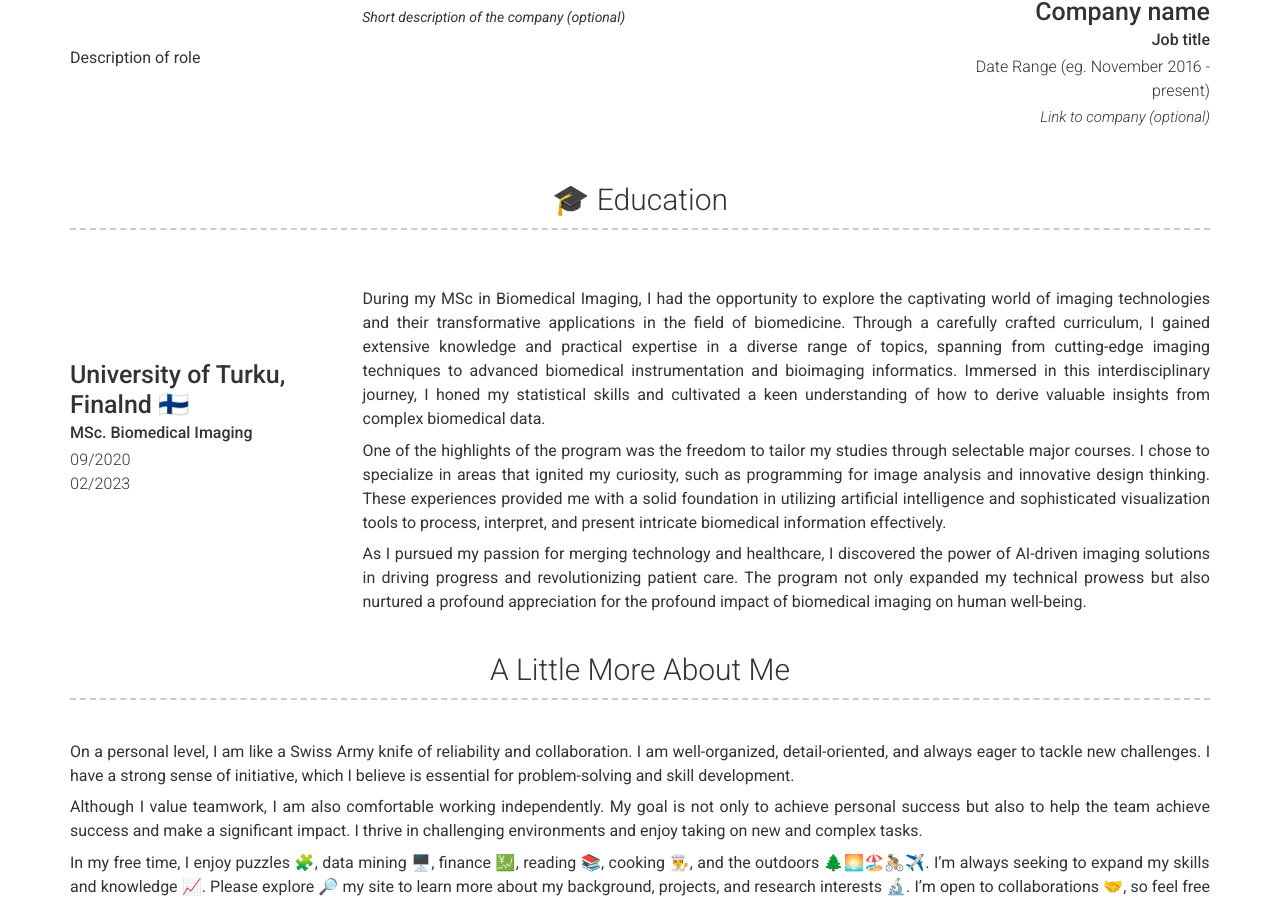
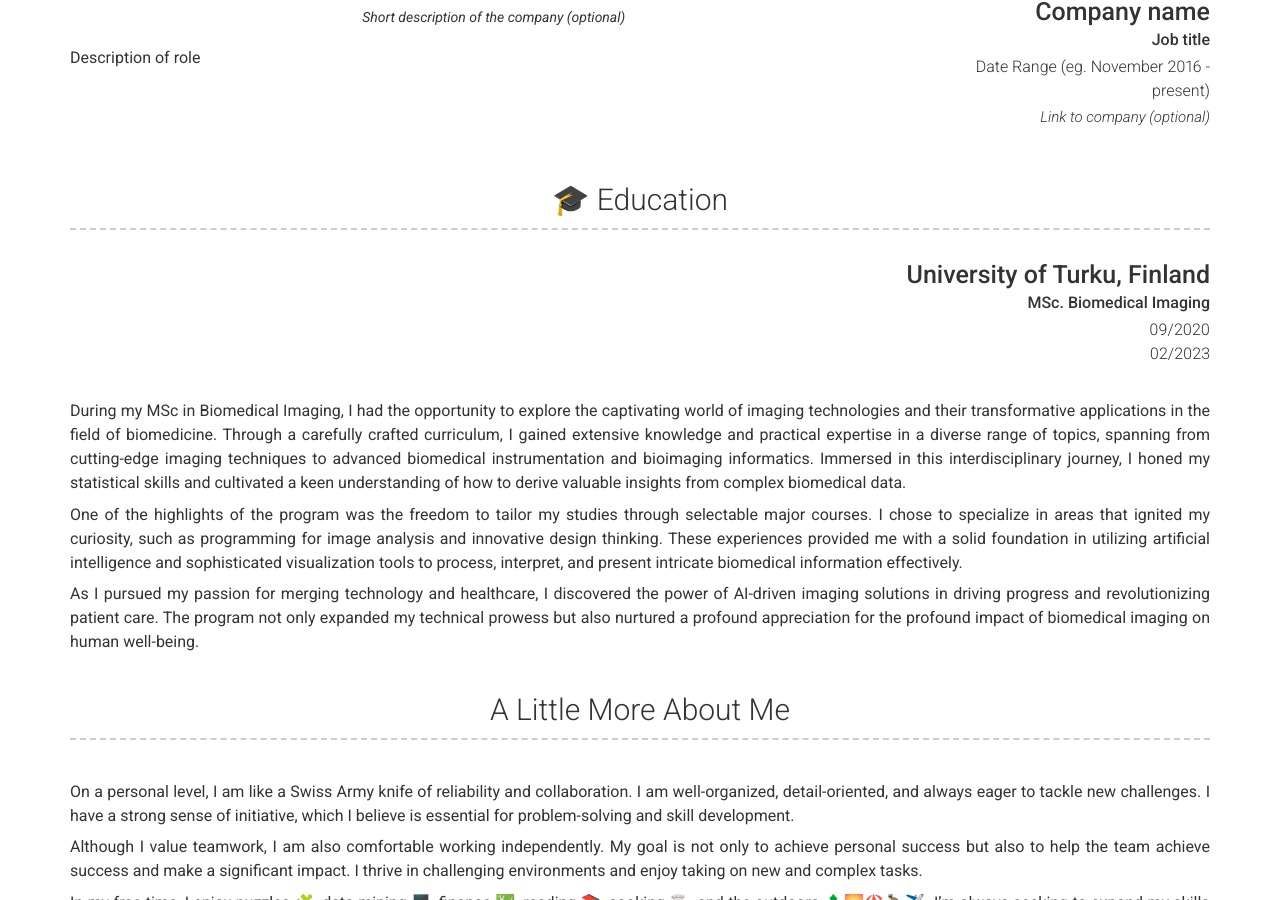
Before and after one commit to aminrezaei-img/CV, a Jekyll site: the page built from index.md, in a window 1280 px wide and 900 px high, scrolled down 1330 px. Built offline with Jekyll 4.4.1, drawn with Linux system fonts in a browser that asks for light colours; nearby versions of some CDN libraries.

Commit message:
Update _config.yml

```diff
--- a/_config.yml
+++ b/_config.yml
@@ -83,8 +83,8 @@ content:
   - title: 🎓 Education
     layout: list
     content:
-      - layout: left
-        title: University of Turku, Finalnd 🇫🇮
+      - layout: top-right
+        title: University of Turku, Finland
         sub_title: MSc. Biomedical Imaging
         caption: 09/2020 <br> 02/2023
         quote: >
```
